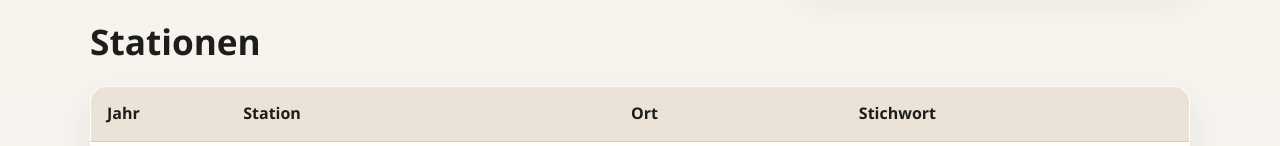
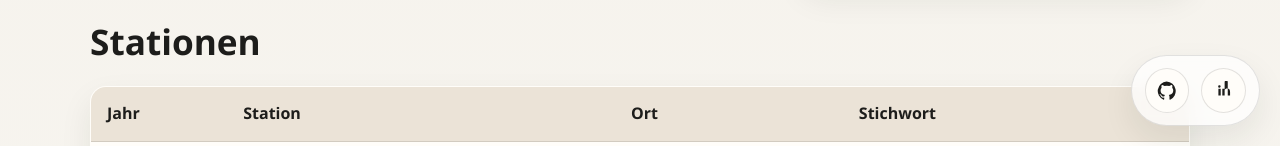
Before and after one commit to gjuzgbkulbi/Woche1, a plain HTML site: page index.html in a window 1280 px wide. Shown: the part 654-800 px from the top of the page. Drawn offline with Linux system fonts and the light colour scheme.

Commit message:
contact corner

```diff
--- a/index.html
+++ b/index.html
@@ -138,6 +138,51 @@
         border: 1px solid var(--line);
         padding: 0.7rem 1rem;
         font-weight: 600;
+      }
+
+      .social-floating {
+        position: fixed;
+        right: 1.25rem;
+        bottom: 1.25rem;
+        display: flex;
+        gap: 0.75rem;
+        padding: 0.75rem 0.8rem;
+        background: rgba(255, 255, 255, 0.72);
+        border: 1px solid var(--line);
+        border-radius: 999px;
+        backdrop-filter: blur(8px);
+        box-shadow: var(--shadow);
+        z-index: 20;
+      }
+
+      body[data-theme="dark"] .social-floating {
+        background: rgba(18, 26, 29, 0.8);
+      }
+
+      .social-link {
+        width: 2.8rem;
+        height: 2.8rem;
+        display: inline-flex;
+        align-items: center;
+        justify-content: center;
+        border-radius: 50%;
+        background: var(--panel);
+        border: 1px solid var(--line);
+        color: var(--text);
+        text-decoration: none;
+        transition: transform 0.2s ease, box-shadow 0.2s ease;
+      }
+
+      .social-link:hover,
+      .social-link:focus-visible {
+        transform: translateY(-2px);
+        box-shadow: 0 10px 22px rgba(0, 0, 0, 0.14);
+      }
+
+      .social-link svg {
+        width: 1.2rem;
+        height: 1.2rem;
+        fill: currentColor;
       }
 
       main {
@@ -408,6 +453,19 @@
       </div>
     </header>
 
+    <aside class="social-floating" aria-label="Kontaktlinks">
+      <a class="social-link" href="https://github.com/" target="_blank" rel="noreferrer" aria-label="GitHub Profil">
+        <svg viewBox="0 0 24 24" aria-hidden="true">
+          <path d="M12 .5A12 12 0 0 0 8.2 23.5c.6.1.8-.3.8-.6v-2.2c-3.3.7-4-1.6-4-1.6-.5-1.3-1.3-1.7-1.3-1.7-1.1-.7.1-.7.1-.7 1.2.1 1.9 1.3 1.9 1.3 1.1 1.9 2.8 1.3 3.5 1 .1-.8.4-1.3.8-1.6-2.7-.3-5.5-1.3-5.5-5.8 0-1.3.5-2.4 1.3-3.2-.1-.3-.6-1.6.1-3.2 0 0 1.1-.4 3.4 1.2a11.8 11.8 0 0 1 6.2 0c2.3-1.6 3.4-1.2 3.4-1.2.7 1.6.2 2.9.1 3.2.8.8 1.3 1.9 1.3 3.2 0 4.5-2.8 5.5-5.5 5.8.4.4.8 1.1.8 2.2v3.2c0 .3.2.7.8.6A12 12 0 0 0 12 .5Z"/>
+        </svg>
+      </a>
+      <a class="social-link" href="https://www.linkedin.com/" target="_blank" rel="noreferrer" aria-label="LinkedIn Profil">
+        <svg viewBox="0 0 24 24" aria-hidden="true">
+          <path d="M6.94 8.5A1.56 1.56 0 1 1 6.9 5.4a1.56 1.56 0 0 1 .04 3.1ZM5.5 9.8h2.9V18H5.5V9.8Zm5.1 0h2.8v1.1h.1c.4-.7 1.4-1.5 2.9-1.5 3.1 0 3.7 2 3.7 4.7V18h-2.9v-16c0-1.3-.1-2.9-1.8-2.9-1.8 0-2.1 1.4-2.1 2.8V18h-2.9V9.8Z"/>
+        </svg>
+      </a>
+    </aside>
+
     <main class="container">
       <section id="about-panel" class="tab-panel active" role="tabpanel" aria-labelledby="about-tab">
         <div class="hero" aria-labelledby="titel">
```
